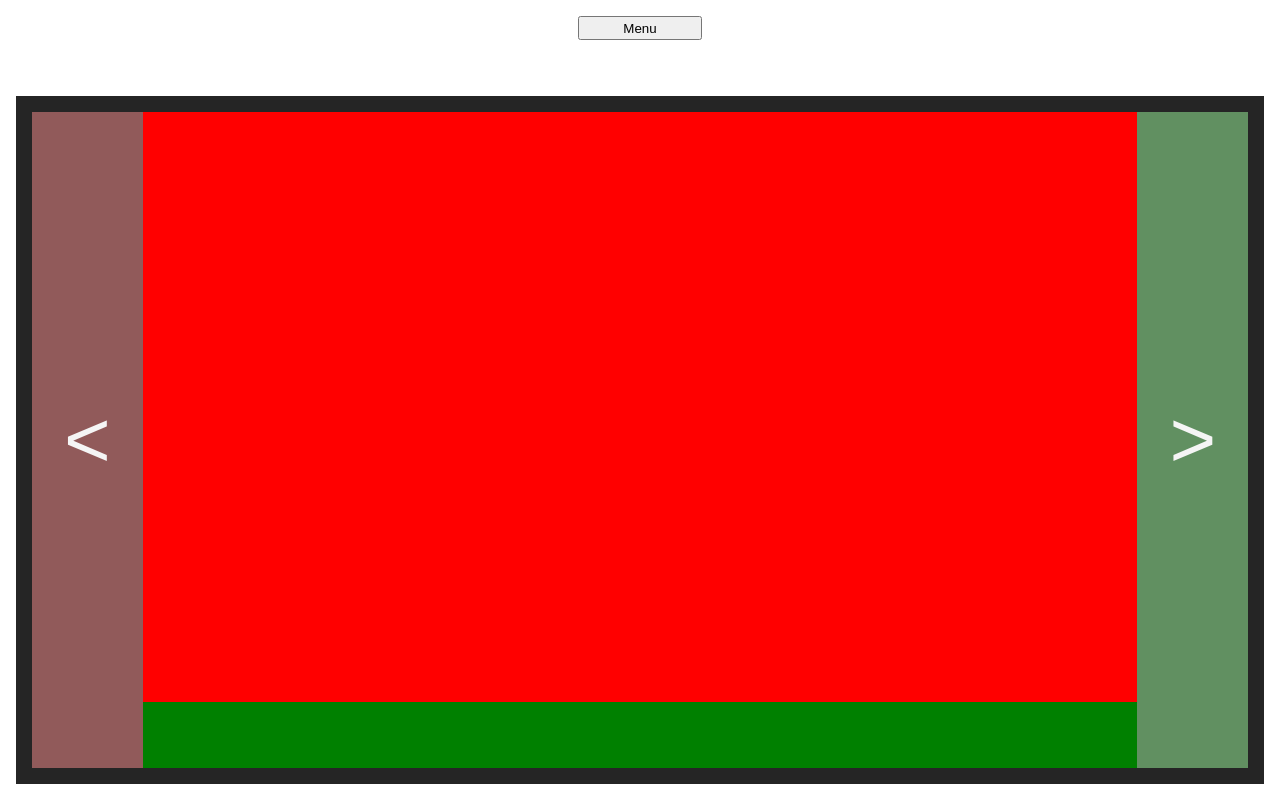
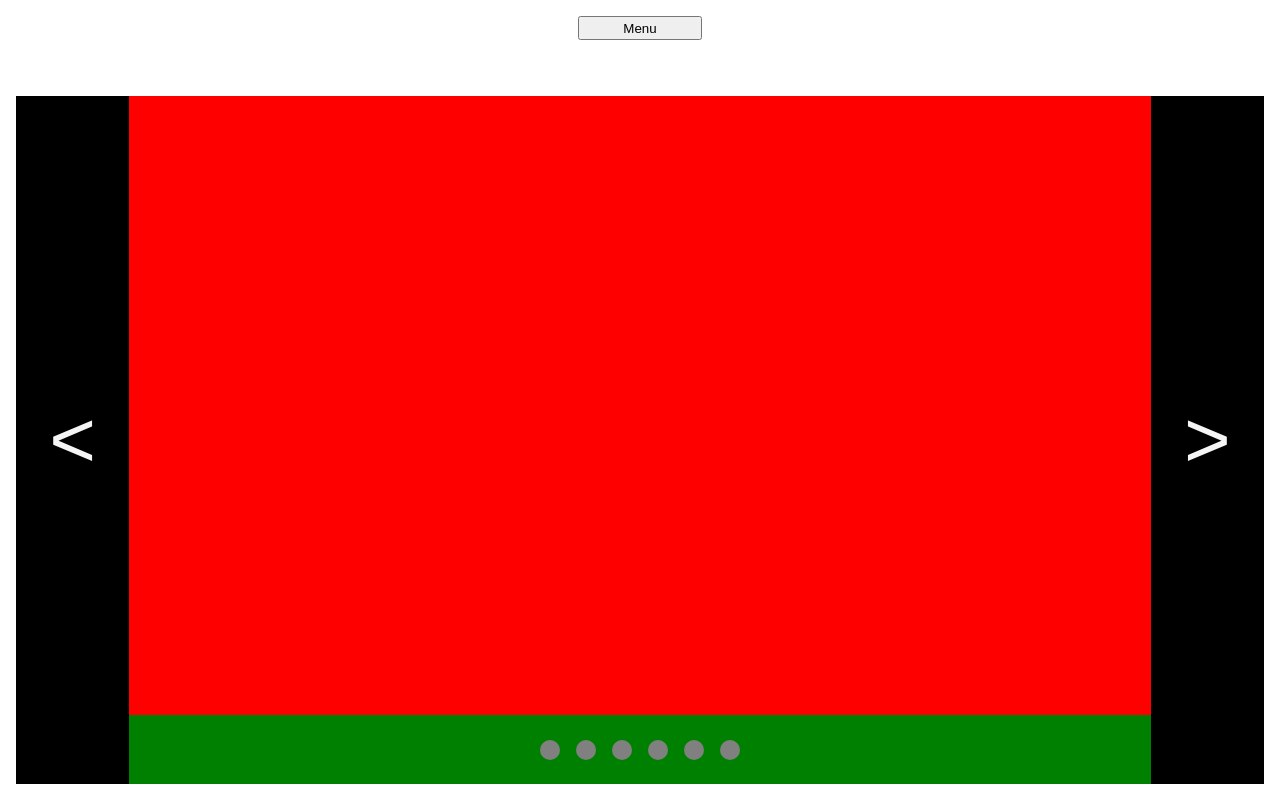
Before and after one commit to eustaquiogalano/dynamic-user-interface-practice, a website built with webpack: page src/index.html in a window 1280 px wide. Built offline with nearby package versions, Linux system fonts and the light colour scheme.

Commit message:
style: update circles design

```diff
--- a/src/styles.css
+++ b/src/styles.css
@@ -57,8 +57,6 @@ body {
     #image-carousel-container {
       height: 100%;
       width: 100%;
-      background-color: rgb(37, 37, 37);
-      padding: 1rem;
       display: flex;
 
       .arrow {
@@ -71,7 +69,7 @@ body {
         button {
           height: 100%;
           width: 100%;
-          background-color: rgba(53, 53, 53, 0.5);
+          background-color: rgba(0, 0, 0, 1);
           border: none;
           font-size: 5rem;
           color: whitesmoke;
@@ -83,7 +81,6 @@ body {
       }
 
       #left-arrow-button {
-        background-color: lightcoral;
       }
 
       #images-and-circles-container {
@@ -98,11 +95,21 @@ body {
         #circles-container {
           height: 10%;
           background-color: green;
+          display: flex;
+          justify-content: center;
+          align-items: center;
+          gap: 1rem;
+
+          .circle {
+            background-color: gray;
+            height: 20px;
+            width: 20px;
+            border-radius: 50%;
+          }
         }
       }
 
       #right-arrow-button {
-        background-color: lightgreen;
       }
     }
   }
```
